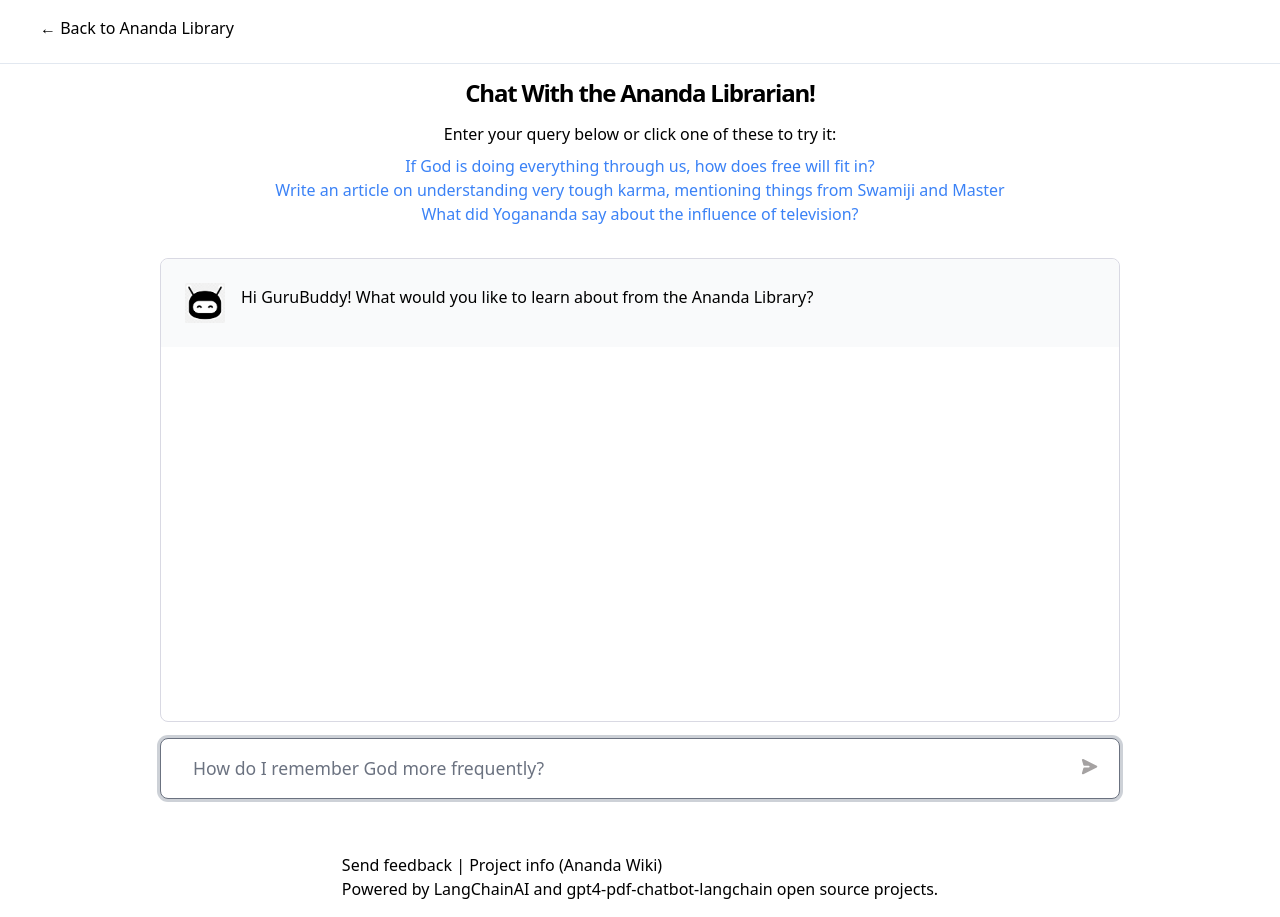
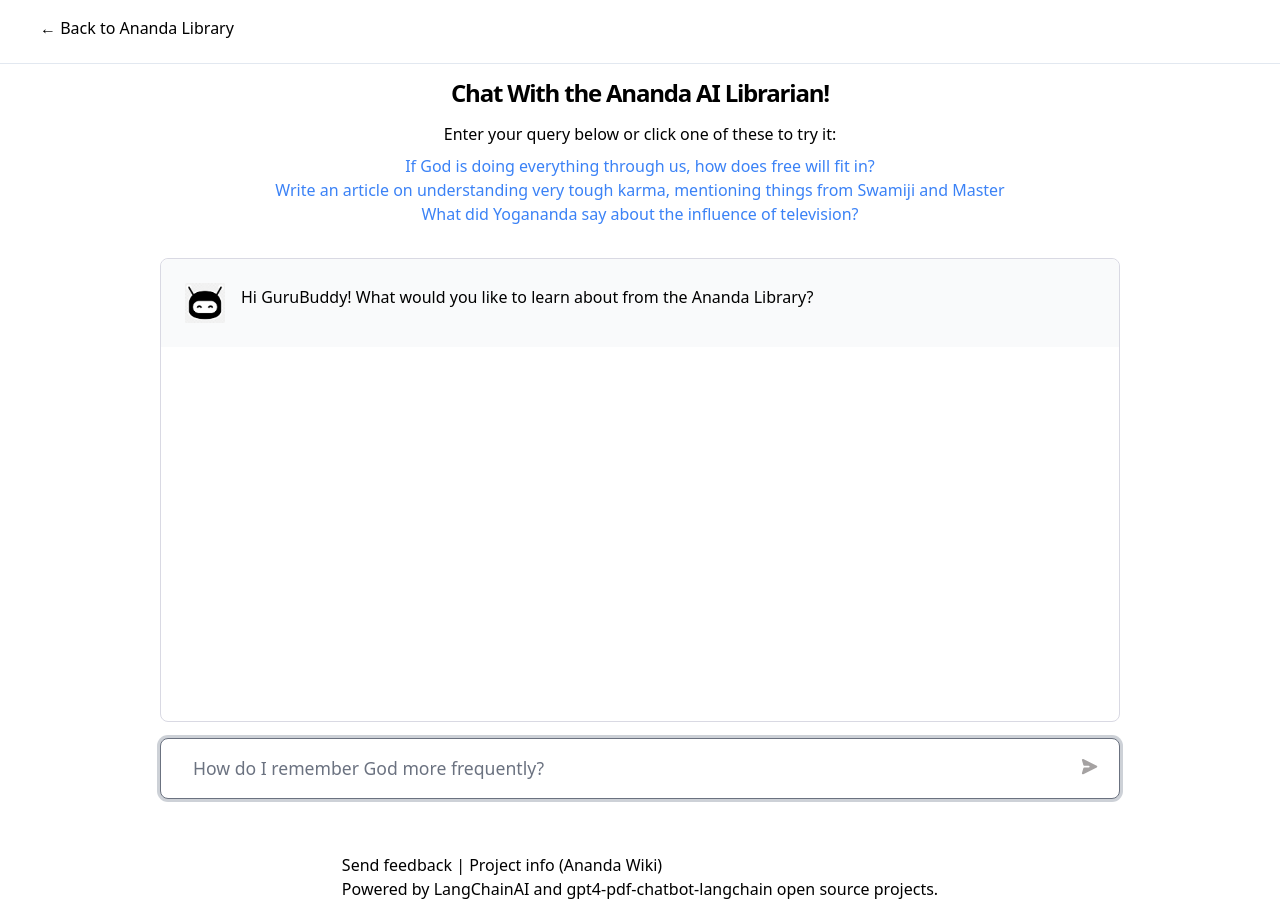
Before and after one commit to mayooear/gpt4-pdf-chatbot-langchain, a Next.js app: page / in a window 1280 px wide. Built offline with nearby package versions, Linux system fonts and the light colour scheme.

Commit message:
change page title

```diff
--- a/pages/index.tsx
+++ b/pages/index.tsx
@@ -178,7 +178,7 @@ export default function Home() {
       <Layout>
         <div className="mx-auto flex flex-col gap-4">
           <h1 className="text-2xl font-bold leading-[1.1] tracking-tighter text-center">
-            Chat With the Ananda Librarian!
+            Chat With the Ananda AI Librarian!
           </h1>
           <div className="flex flex-col items-center">
             <p className="mb-2">Enter your query below or click one of these to try it:</p>
```
